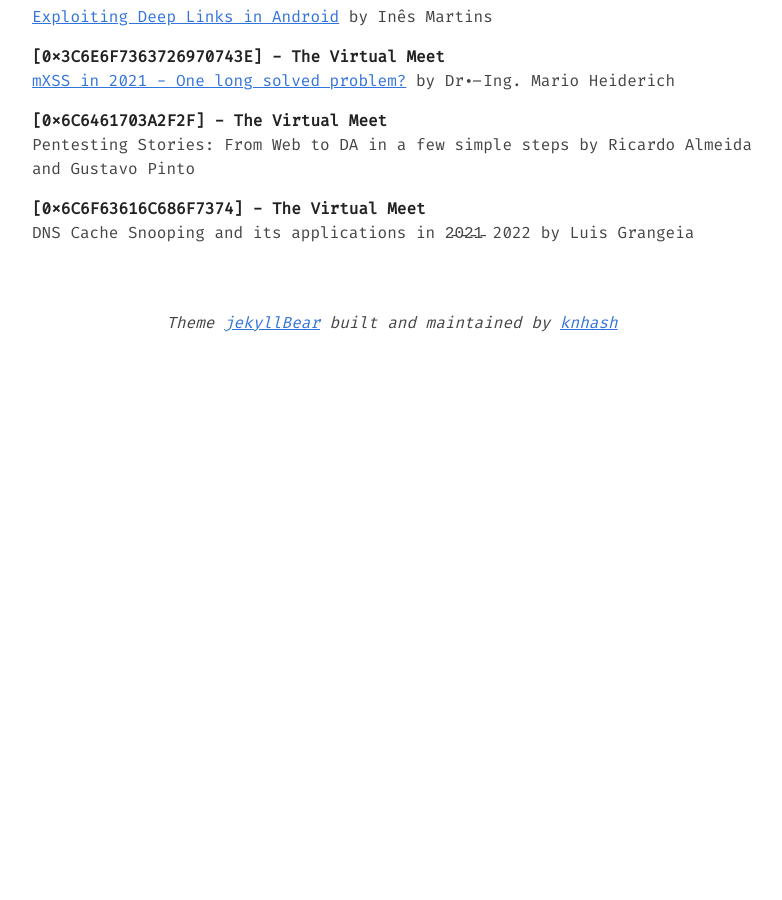
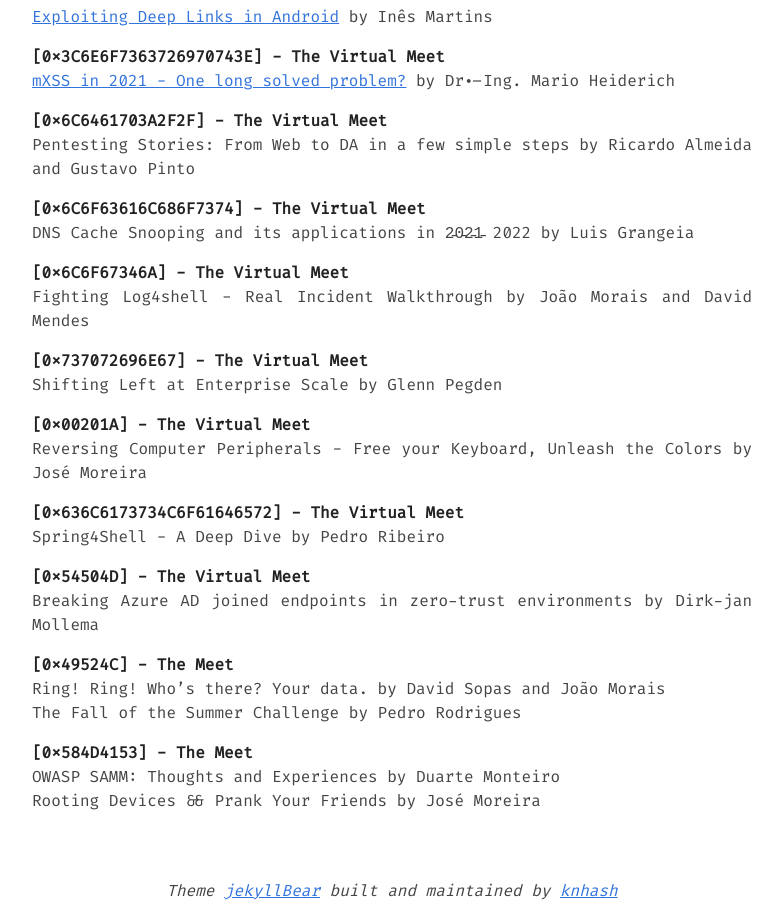
Before and after one commit to 0xOPOSEC/0xOPOSEC.github.io, a Jekyll site: the page built from talks.md, in a window 1280 px wide and 900 px high, scrolled down 6091 px. Shown: the whole window, without its empty margins (248-1030 px from the left). Built offline with Jekyll 4.4.1, drawn with Linux system fonts in a browser that asks for light colours; before the commit the page ends 6496 px from its top, so only the background shows below that.

Commit message:
Talks Dump 2022 Update

```diff
--- a/talks.md
+++ b/talks.md
@@ -261,3 +261,26 @@ Pentesting Stories: From Web to DA in a few simple steps by Ricardo Almeida and
 
 **\[0x6C6F63616C686F7374\] - The Virtual Meet**
 DNS Cache Snooping and its applications in 2̵0̵2̵1̵ 2022 by Luis Grangeia
+
+**\[0x6C6F67346A\] - The Virtual Meet**
+Fighting Log4shell - Real Incident Walkthrough by João Morais and David Mendes
+
+**\[0x737072696E67\] - The Virtual Meet**
+Shifting Left at Enterprise Scale by Glenn Pegden
+
+**\[0x00201A\] - The Virtual Meet**
+Reversing Computer Peripherals - Free your Keyboard, Unleash the Colors by José Moreira
+
+**\[0x636C6173734C6F61646572\] - The Virtual Meet**
+Spring4Shell - A Deep Dive by Pedro Ribeiro
+
+**\[0x54504D\] - The Virtual Meet**
+Breaking Azure AD joined endpoints in zero-trust environments by Dirk-jan Mollema
+
+**\[0x49524C\] - The Meet**
+Ring! Ring! Who's there? Your data. by David Sopas and João Morais
+The Fall of the Summer Challenge by Pedro Rodrigues
+
+**\[0x584D4153\] - The Meet**
+OWASP SAMM: Thoughts and Experiences by Duarte Monteiro
+Rooting Devices && Prank Your Friends by José Moreira
```
